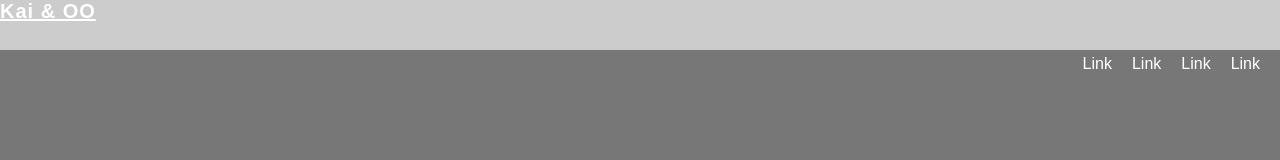
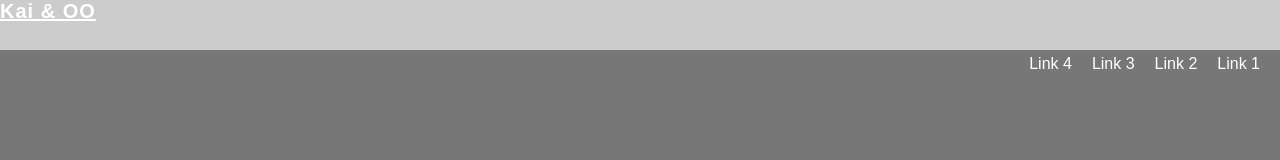
Before and after one commit to KaiOoOKai/test, a plain HTML site: page website/index.html in a window 1280 px wide. Shown: the top 160 px of the page. Drawn offline with Linux system fonts and the light colour scheme.

Commit message:
some small changes
there is some links name changes

```diff
--- a/website/index.html
+++ b/website/index.html
@@ -11,10 +11,10 @@
 		<nav>
 			<div class="logo"><a href="#">Kai & OO</a></div>
 			<ul>
-				<li><a href="#">Link</a></li>
-				<li><a href="#">Link</a></li>
-				<li><a href="#">Link</a></li>
-				<li><a href="#">Link</a></li>
+				<li><a href="#">Link 1</a></li>
+				<li><a href="#">Link 2</a></li>
+				<li><a href="#">Link 3</a></li>
+				<li><a href="#">Link 4</a></li>
 			</ul>
 		</nav>
 
```
